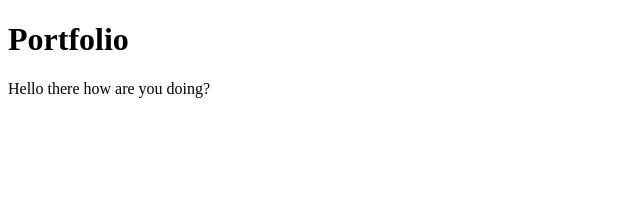
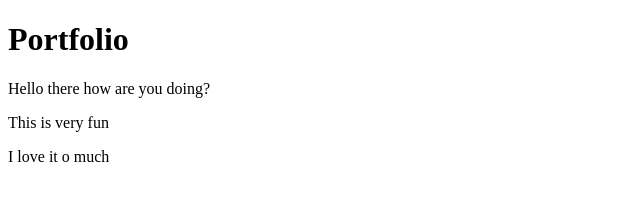
Before and after one commit to Judith-Amutuhire/TryGit, a plain HTML site: page index.html in a window 1280 px wide. Shown: the whole page, without its empty margins (0-640 px from the left). Drawn offline with Linux system fonts and the light colour scheme.

Commit message:
Added new lines

```diff
--- a/index.html
+++ b/index.html
@@ -8,5 +8,7 @@
 <body>
     <h1>Portfolio</h1>
     <p>Hello there how are you doing?</p>
+    <p>This is very fun</p>
+    <p>I love it o much</p>
 </body>
 </html>
```
